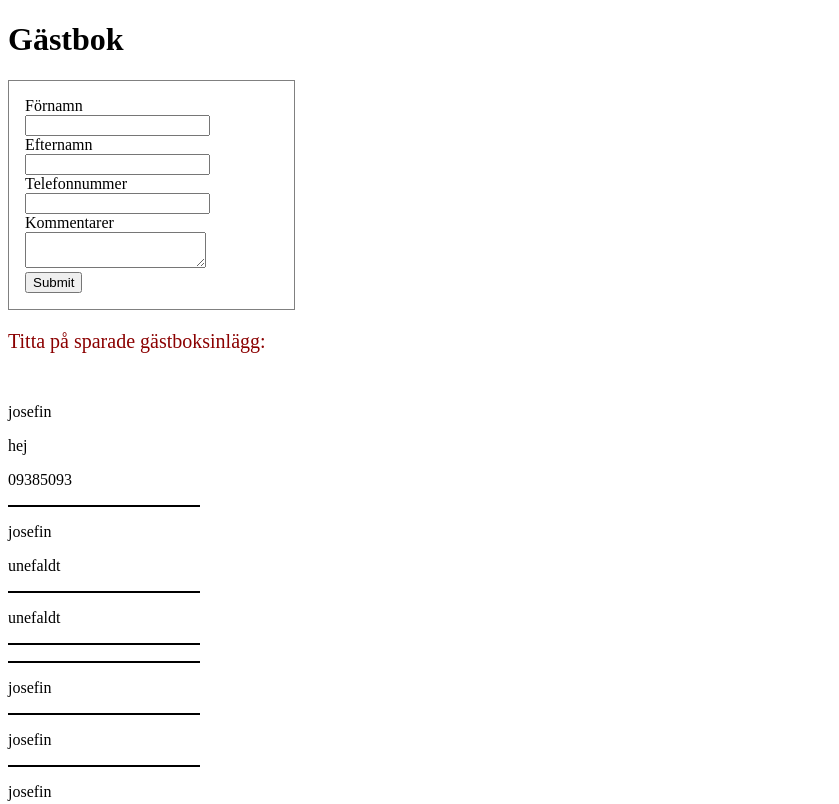
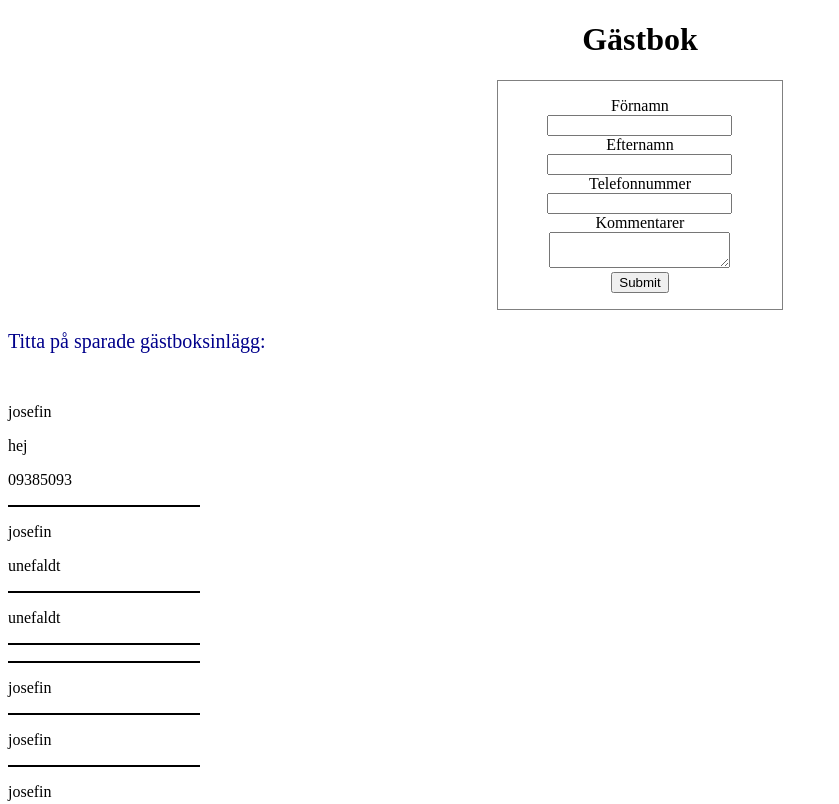
Before and after one commit to josefinunefaldt/Gastbok, a website: page index.html in a window 1280 px wide. Shown: the top 804 px of the page, without its empty margins (0-839 px from the left). Drawn offline with Linux system fonts and the light colour scheme; files that its build step writes are made by us from their sources; files whose address does not match are found by name.

Commit message:
stilsättningar
la till fler stilsättningar

```diff
--- a/publik/css/stil.css
+++ b/publik/css/stil.css
@@ -3,15 +3,24 @@
   width: 20%;
   padding: 1rem;
   margin: 0px 0px 10px 0px;
+  margin: auto;
+}
+
+form {
+  text-align: center;
 }
 .minDiv {
-  border: solid 1px;
+  border: solid 0.5px;
   color: black;
   width: 15%;
   background-color: black;
 }
 #rubrik {
-  color: darkred;
+  color: darkblue;
   font-size: 20px;
   margin-bottom: 50px;
 }
+
+h1 {
+  text-align: center;
+}
```
